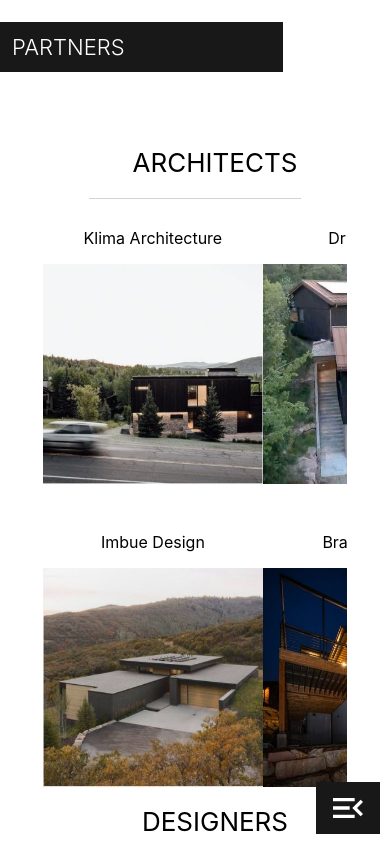
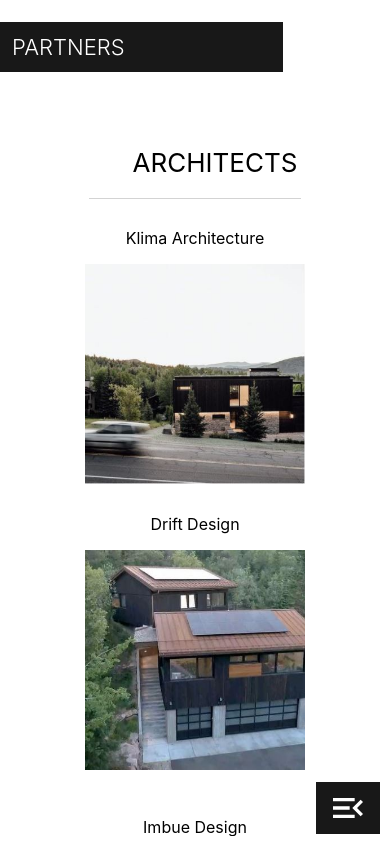
Before and after one commit to grizzCode/builder, a React (Create React App) app: page /partners in a window 390 px wide. Built offline with nearby package versions, Linux system fonts and the light colour scheme.

Commit message:
partners mobile complete

```diff
--- a/src/components/Partners.js
+++ b/src/components/Partners.js
@@ -122,6 +122,7 @@ const FlexDiv = styled.div`
   margin: auto;
   margin-top: 4%;
   text-align: center;
+
 `
 
 const AnimationContainer = styled.div`
@@ -146,6 +147,10 @@ const ContainerDiv = styled.div`
   display: flex;
   justify-content: space-evenly;
   margin-bottom: 6%;
+  @media (max-width: 660px) {
+    flex-direction: column;
+    align-items: center;
+  }
 `
 const Border = styled.div`
   border-bottom: 1px solid lightgrey;
```
